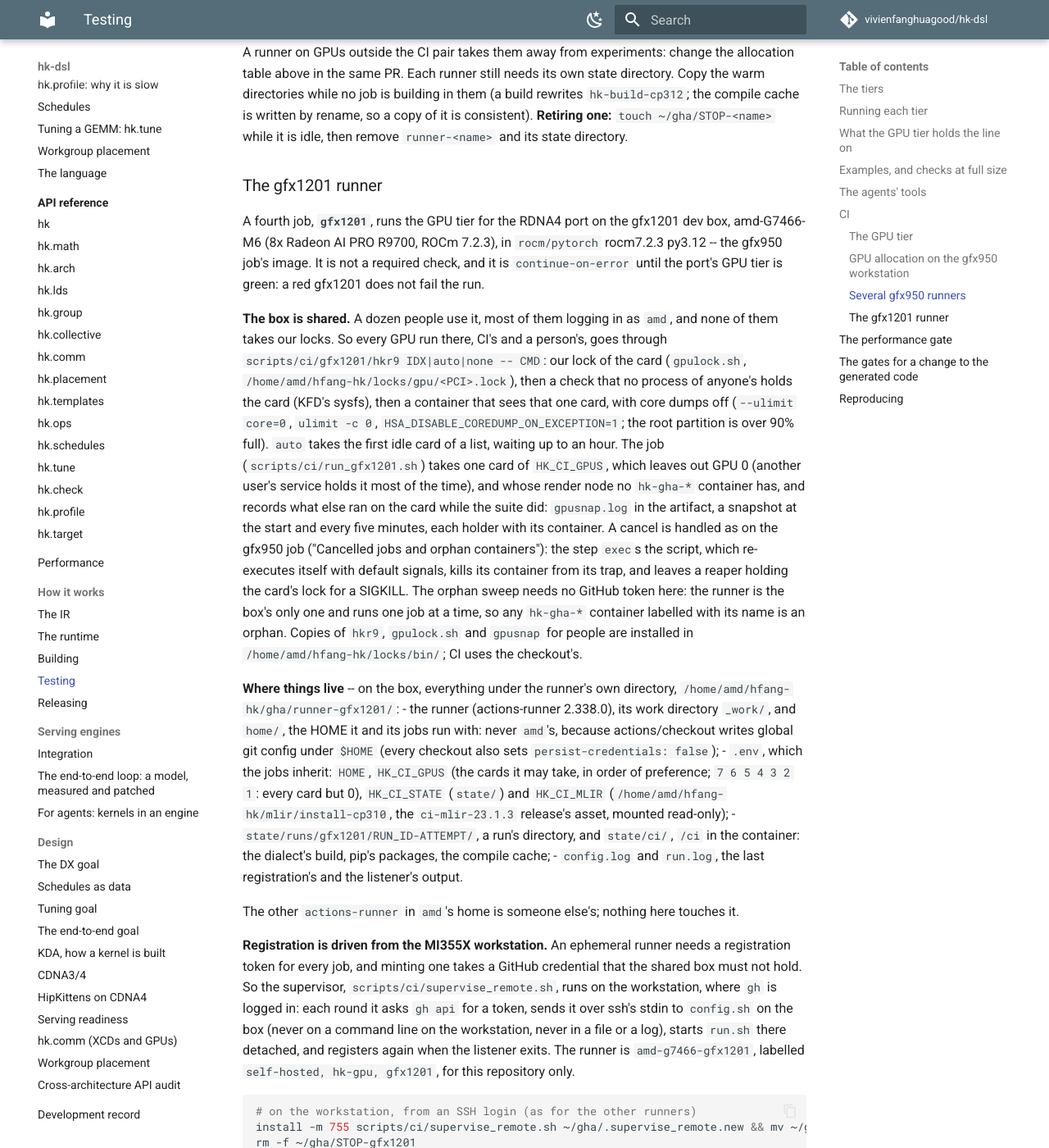
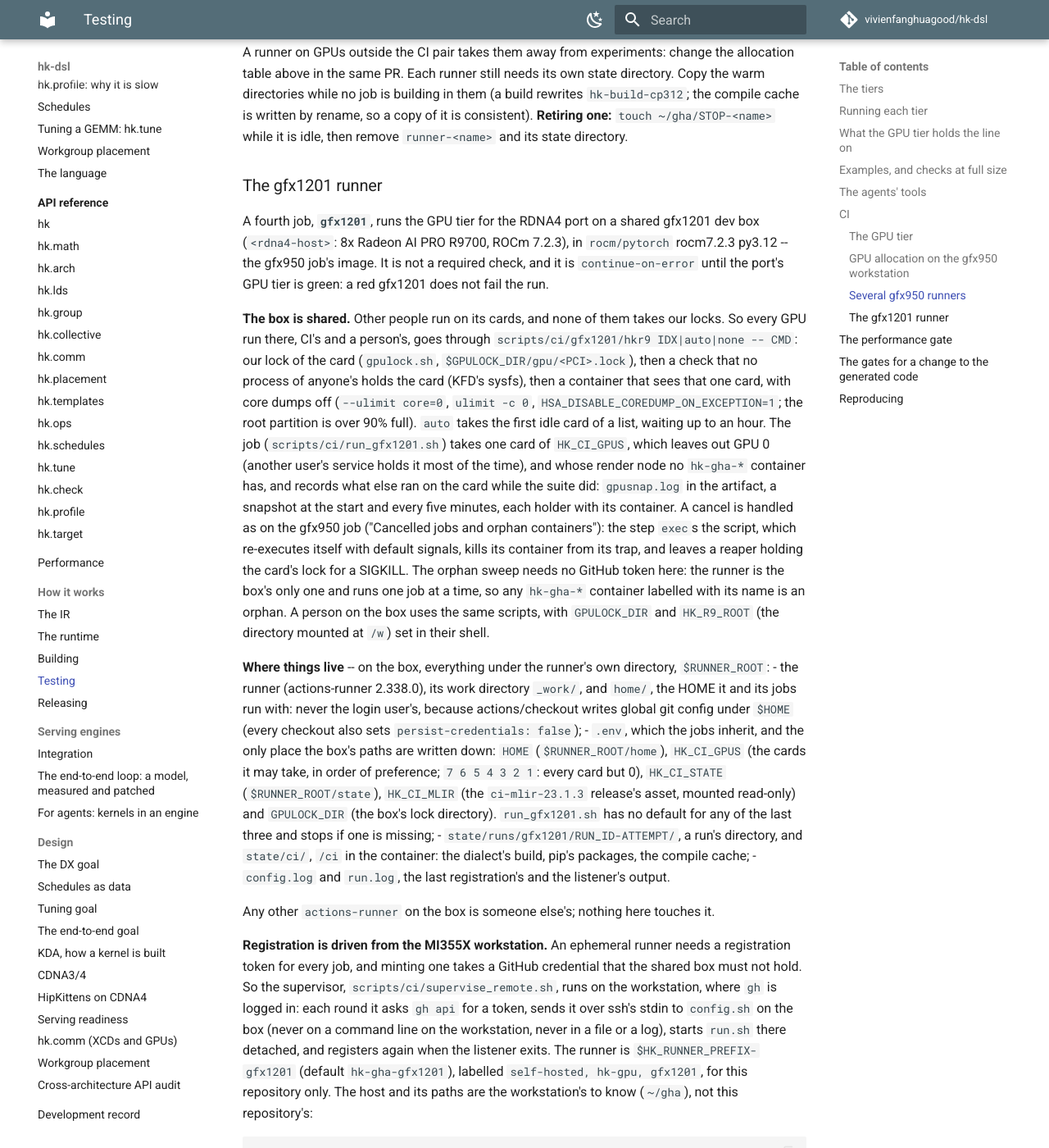
Before and after one commit to vivienfanghuagood/hk-dsl, an MkDocs documentation site: the page built from docs/testing.md, in a window 1280 px wide and 1400 px high, scrolled down 10918 px. Shown: the whole window at 82% size. Built offline with MkDocs 1.6.1 and Material for MkDocs 9.7.7, drawn with Linux system fonts in a browser that asks for light colours; comment, search, counter and statistics services are not loaded; some of the changed text lies outside the part shown.

Commit message:
gfx1201 runner: no host, user or private path in the repository -- placeholders, and the runner's .env
The box's address, host name, login and directories were written into
docs/testing.md, gpu.yml's comment and the scripts' defaults. Now:
- run_gfx1201.sh takes HK_CI_STATE, HK_CI_MLIR and GPULOCK_DIR from the
  runner's .env and stops if one is missing (no defaults);
- gpulock.sh needs GPULOCK_DIR when it takes a lock; hkr9 needs HK_R9_ROOT
  unless HKR9_MOUNTS is given; hkr9's default container name is generic;
- supervise_remote.sh names the runner $HK_RUNNER_PREFIX-NAME (default
  hk-gha-NAME); its usage shows <user>@<rdna4-host> <runner-root>;
- docs/testing.md: <rdna4-host>, $RUNNER_ROOT, $GPULOCK_DIR; the real values
  live in the runner's .env on the box and the workstation's ~/gha.

Co-Authored-By: Claude <noreply@anthropic.com>

````diff
--- a/docs/testing.md
+++ b/docs/testing.md
@@ -549,52 +549,54 @@ then remove `runner-<name>` and its state directory.
 
 ### The gfx1201 runner
 
-A fourth job, **`gfx1201`**, runs the GPU tier for the RDNA4 port on the
-gfx1201 dev box, amd-G7466-M6 (8x Radeon AI PRO R9700, ROCm 7.2.3), in
+A fourth job, **`gfx1201`**, runs the GPU tier for the RDNA4 port on a shared
+gfx1201 dev box (`<rdna4-host>`: 8x Radeon AI PRO R9700, ROCm 7.2.3), in
 `rocm/pytorch` rocm7.2.3 py3.12 -- the gfx950 job's image. It is not a
 required check, and it is `continue-on-error` until the port's GPU tier is
 green: a red gfx1201 does not fail the run.
 
-**The box is shared.** A dozen people use it, most of them logging in as
-`amd`, and none of them takes our locks. So every GPU run there, CI's and a
-person's, goes through `scripts/ci/gfx1201/hkr9 IDX|auto|none -- CMD`: our
-lock of the card (`gpulock.sh`, `/home/amd/hfang-hk/locks/gpu/<PCI>.lock`),
-then a check that no process of anyone's holds the card (KFD's sysfs), then a
-container that sees that one card, with core dumps off (`--ulimit core=0`,
-`ulimit -c 0`, `HSA_DISABLE_COREDUMP_ON_EXCEPTION=1`; the root partition is
-over 90% full). `auto` takes the first idle card of a list, waiting up to an
-hour. The job (`scripts/ci/run_gfx1201.sh`) takes one card of `HK_CI_GPUS`,
-which leaves out GPU 0 (another user's service holds it most of the time), and
-whose render node no `hk-gha-*` container has, and records what else ran on
-the card while the suite did: `gpusnap.log` in the artifact, a snapshot at the
-start and every five minutes, each holder with its container. A cancel is
-handled as on the gfx950 job ("Cancelled jobs and orphan containers"): the
-step `exec`s the script, which re-executes itself with default signals, kills
-its container from its trap, and leaves a reaper holding the card's lock for
-a SIGKILL. The orphan sweep needs no GitHub token here: the runner is the
-box's only one and runs one job at a time, so any `hk-gha-*` container
-labelled with its name is an orphan. Copies of `hkr9`,
-`gpulock.sh` and `gpusnap` for people are installed in
-`/home/amd/hfang-hk/locks/bin/`; CI uses the checkout's.
+**The box is shared.** Other people run on its cards, and none of them takes
+our locks. So every GPU run there, CI's and a person's, goes through
+`scripts/ci/gfx1201/hkr9 IDX|auto|none -- CMD`: our lock of the card
+(`gpulock.sh`, `$GPULOCK_DIR/gpu/<PCI>.lock`), then a check that no process
+of anyone's holds the card (KFD's sysfs), then a container that sees that one
+card, with core dumps off (`--ulimit core=0`, `ulimit -c 0`,
+`HSA_DISABLE_COREDUMP_ON_EXCEPTION=1`; the root partition is over 90% full).
+`auto` takes the first idle card of a list, waiting up to an hour. The job
+(`scripts/ci/run_gfx1201.sh`) takes one card of `HK_CI_GPUS`, which leaves out
+GPU 0 (another user's service holds it most of the time), and whose render
+node no `hk-gha-*` container has, and records what else ran on the card while
+the suite did: `gpusnap.log` in the artifact, a snapshot at the start and
+every five minutes, each holder with its container. A cancel is handled as on
+the gfx950 job ("Cancelled jobs and orphan containers"): the step `exec`s the
+script, which re-executes itself with default signals, kills its container
+from its trap, and leaves a reaper holding the card's lock for a SIGKILL. The
+orphan sweep needs no GitHub token here: the runner is the box's only one and
+runs one job at a time, so any `hk-gha-*` container labelled with its name is
+an orphan. A person on the box uses the same scripts, with `GPULOCK_DIR` and
+`HK_R9_ROOT` (the directory mounted at `/w`) set in their shell.
 
 **Where things live** -- on the box, everything under the runner's own
-directory, `/home/amd/hfang-hk/gha/runner-gfx1201/`:
+directory, `$RUNNER_ROOT`:
 - the runner (actions-runner 2.338.0), its work directory `_work/`, and
-  `home/`, the HOME it and its jobs run with: never `amd`'s, because
-  actions/checkout writes global git config under `$HOME` (every checkout
-  also sets `persist-credentials: false`);
-- `.env`, which the jobs inherit: `HOME`, `HK_CI_GPUS` (the cards it may
-  take, in order of preference; `7 6 5 4 3 2 1`: every card but 0), `HK_CI_STATE` (`state/`)
-  and `HK_CI_MLIR` (`/home/amd/hfang-hk/mlir/install-cp310`, the
-  `ci-mlir-23.1.3` release's asset, mounted read-only);
+  `home/`, the HOME it and its jobs run with: never the login user's,
+  because actions/checkout writes global git config under `$HOME` (every
+  checkout also sets `persist-credentials: false`);
+- `.env`, which the jobs inherit, and the only place the box's paths are
+  written down: `HOME` (`$RUNNER_ROOT/home`), `HK_CI_GPUS` (the cards it may
+  take, in order of preference; `7 6 5 4 3 2 1`: every card but 0),
+  `HK_CI_STATE` (`$RUNNER_ROOT/state`), `HK_CI_MLIR` (the `ci-mlir-23.1.3`
+  release's asset, mounted read-only) and `GPULOCK_DIR` (the box's lock
+  directory). `run_gfx1201.sh` has no default for any of the last three and
+  stops if one is missing;
 - `state/runs/gfx1201/RUN_ID-ATTEMPT/`, a run's directory, and `state/ci/`,
   `/ci` in the container: the dialect's build, pip's packages, the compile
   cache;
 - `config.log` and `run.log`, the last registration's and the listener's
   output.
 
-The other `actions-runner` in `amd`'s home is someone else's; nothing here
-touches it.
+Any other `actions-runner` on the box is someone else's; nothing here touches
+it.
 
 **Registration is driven from the MI355X workstation.** An ephemeral runner
 needs a registration token for every job, and minting one takes a GitHub
@@ -603,27 +605,28 @@ credential that the shared box must not hold. So the supervisor,
 logged in: each round it asks `gh api` for a token, sends it over ssh's stdin
 to `config.sh` on the box (never on a command line on the workstation, never
 in a file or a log), starts `run.sh` there detached, and registers again when
-the listener exits. The runner is `amd-g7466-gfx1201`, labelled
-`self-hosted, hk-gpu, gfx1201`, for this repository only.
+the listener exits. The runner is `$HK_RUNNER_PREFIX-gfx1201` (default
+`hk-gha-gfx1201`), labelled `self-hosted, hk-gpu, gfx1201`, for this
+repository only. The host and its paths are the workstation's to know
+(`~/gha`), not this repository's:
 
 ```bash
 # on the workstation, from an SSH login (as for the other runners)
 install -m 755 scripts/ci/supervise_remote.sh ~/gha/.supervise_remote.new && mv ~/gha/.supervise_remote.new ~/gha/supervise_remote.sh
 rm -f ~/gha/STOP-gfx1201
-nohup setsid ~/gha/supervise_remote.sh gfx1201 amd@10.170.38.101 \
-    /home/amd/hfang-hk/gha/runner-gfx1201 gfx1201 >> ~/gha/logs/gfx1201.log 2>&1 < /dev/null &
+nohup setsid ~/gha/supervise_remote.sh gfx1201 <user>@<rdna4-host> \
+    <runner-root> gfx1201 >> ~/gha/logs/gfx1201.log 2>&1 < /dev/null &
 touch ~/gha/STOP-gfx1201       # stop: SIGTERM to the listener on the box, unregister, exit
 ```
 
-To change the cards, edit `HK_CI_GPUS` in the box's
-`runner-gfx1201/.env`; the next job reads it. To set the box up from
-nothing: unpack actions-runner into `runner-gfx1201/`, create `home/`
-(mode 700) and `.env`, put the MLIR install at `HK_CI_MLIR`, and start the
-supervisor. A reboot of the box ends the listener and the supervisor
-registers a new one once ssh answers again. A reboot of the workstation ends
-the supervisor: the runner finishes the job it has and is not registered
-again until the supervisor is started, which first waits for a listener still
-running on the box.
+To change the cards, edit `HK_CI_GPUS` in `$RUNNER_ROOT/.env`; the next job
+reads it. To set the box up from nothing: unpack actions-runner into
+`$RUNNER_ROOT`, create `home/` (mode 700) and `.env`, put the MLIR install at
+`HK_CI_MLIR`, and start the supervisor. A reboot of the box ends the listener
+and the supervisor registers a new one once ssh answers again. A reboot of
+the workstation ends the supervisor: the runner finishes the job it has and
+is not registered again until the supervisor is started, which first waits
+for a listener still running on the box.
 
 Until 19 October 2026 the tier was a polling CI on the same machines
 (`scripts/gpu_ci/`, cron and a daemon in `~/hk-ci`), posting `gpu/gfx1100`
````
Also changed, not shown: 5 other files.
